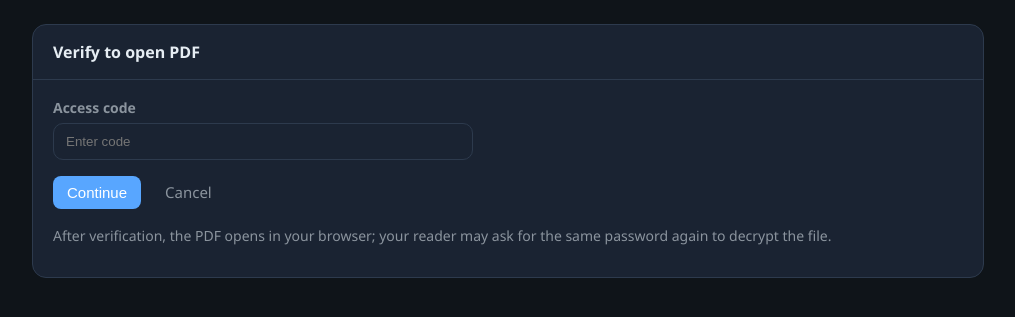
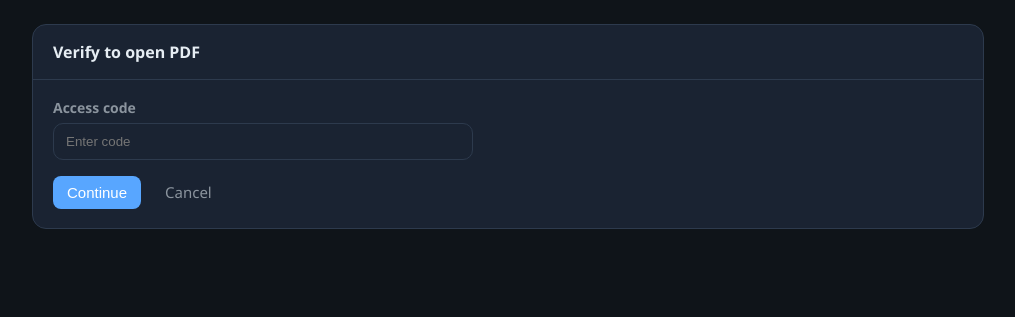
Before and after one commit to newexport78/RBA-ims, a Django app: template templates/orders/employee_pdf_gate.html in a window 1280 px wide. Shown: the part 79-396 px from the top of the page, without its empty margins (132-1147 px from the left). Run offline with Django 4.2, Linux system fonts and the light colour scheme; the template is opened without the code that fills it, so the values that code supplies are empty; the visitor is signed in with stand-in values (Sample User, id 1).

Commit message:
Remove footer note from employee PDF gate

```diff
--- a/templates/orders/employee_pdf_gate.html
+++ b/templates/orders/employee_pdf_gate.html
@@ -19,10 +19,6 @@
         <a class="btn btn-ghost" href="{% url 'accounts:employee_dashboard' %}">Cancel</a>
       </div>
     </form>
-
-    <p style="margin-top:16px; color: var(--text-muted); font-size:0.875rem;">
-      After verification, the PDF opens in your browser; your reader may ask for the same password again to decrypt the file.
-    </p>
   </div>
 </div>
 {% endblock %}
```
